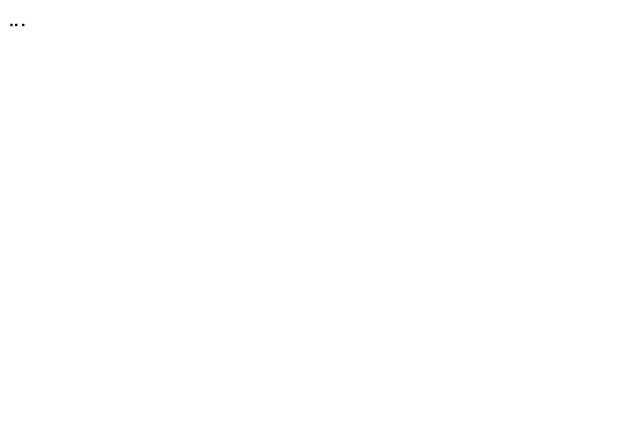
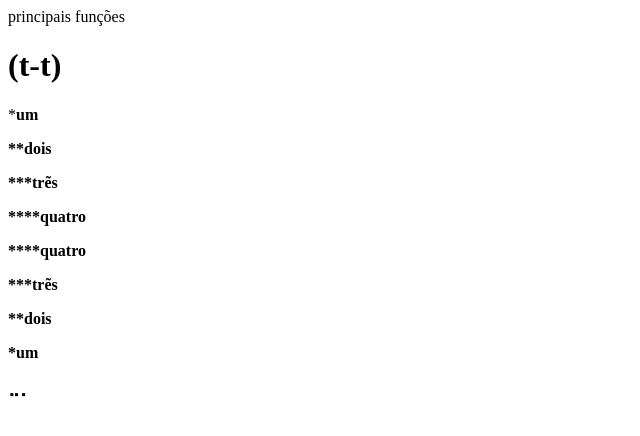
Before and after one commit to EWERTONGANDIN/LEONCIO, a plain HTML site: page d001.html in a window 1280 px wide. Shown: the whole page, without its empty margins (0-640 px from the left). Drawn offline with Linux system fonts and the light colour scheme.

Commit message:
Add files via upload

```diff
--- a/d001.html
+++ b/d001.html
@@ -3,10 +3,23 @@
 <head>
     <meta charset="UTF-8">
     <meta name="viewport" content="width=device-width, initial-scale=1.0">
-    <title>Document</title>
+    <title>seu pai</title>
 </head>
 <body>
+    principais funções
+    <h1> (t-t)</h1>
+        <p>*<strong>um
+        <p>**<strong>dois</strong></p>
+        <p>***<strong>trẽs</strong></p>
+        <p>****<strong>quatro</strong></p>
 
+
+
+
+        <p>****<strong>quatro</strong></p>
+        <p>***<strong>trẽs</strong></p>
+        <p>**<strong>dois</strong></p>
+        <p>*<strong>um</strong></p>
 </body>
 </html>
 ⣀⡀⠀⠀⠀⠀⠀⠀⠀⠀⠀⠀⠀⠀⠀⠀⠀⠀⠀⠀⠀⠀⠀⠀⠀⠀⠀⠀⠀⠀⠀⠀⠀⠀⠀⠀⠀⠀⠀⠀⠀⠀⠀⠀⠀⠀⠀⠀⠀⠀⠀⠀⠀⠀⠀⠀⠀⠀⠀⠀⠀⠀⠀⠀⠀⠀⠀⠀⠀⠀
```
